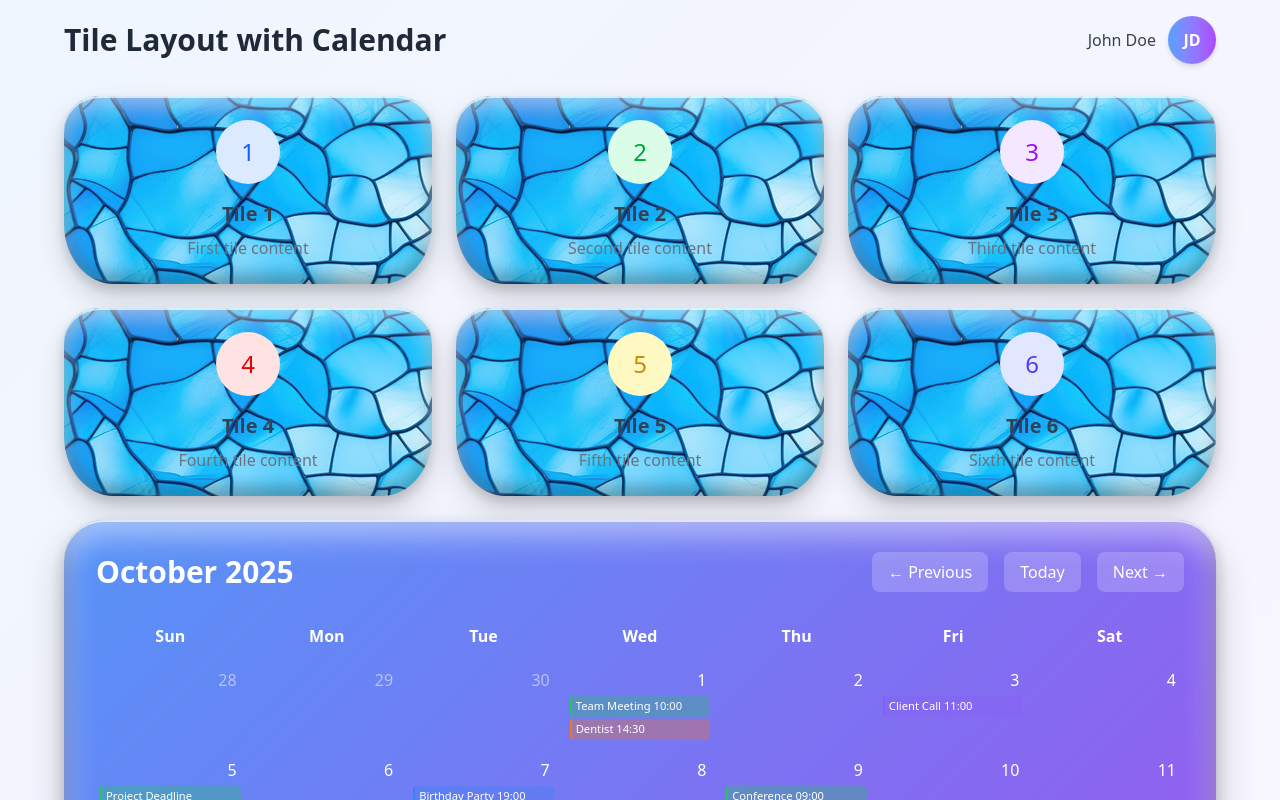
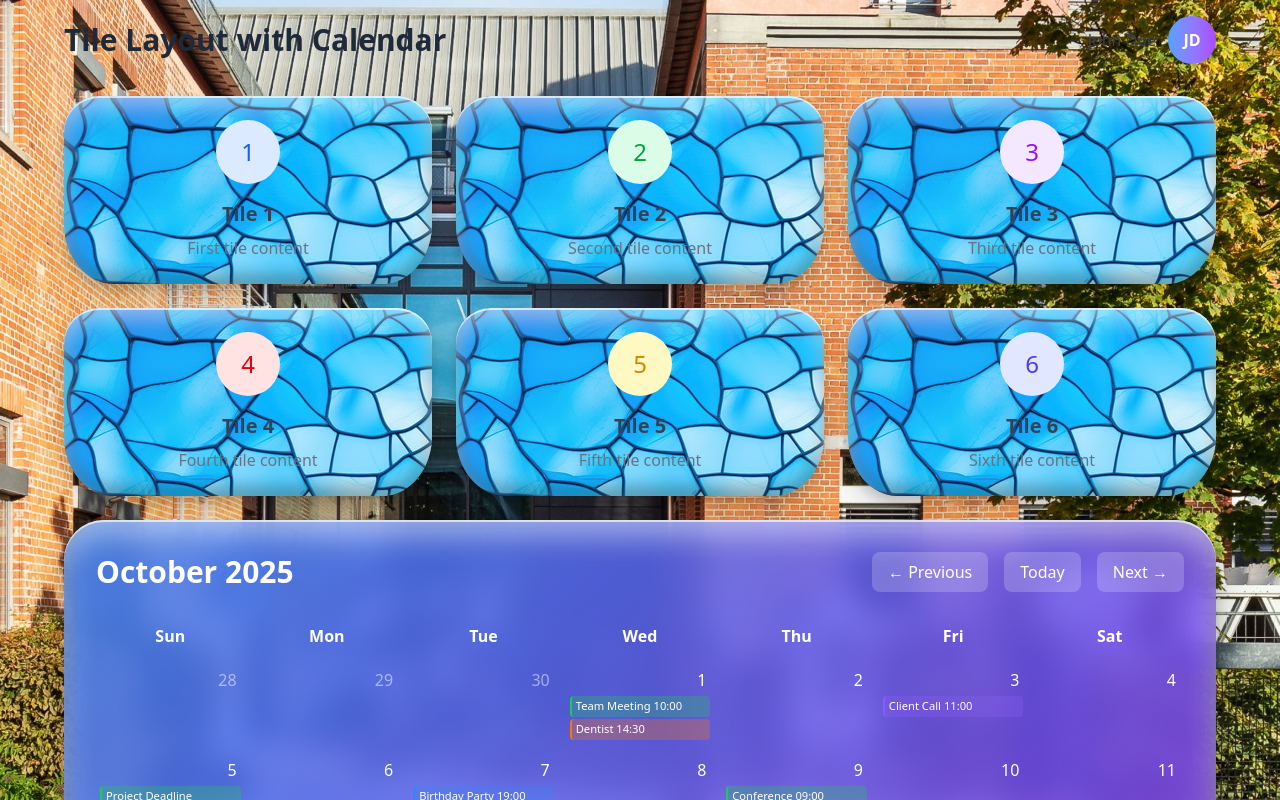
Before and after one commit to bloodbine/42broke2code_42HN_hackathon, an Angular app in the folder 42hn_clubs/: page / in a window 1280 px wide. Shown: the top 800 px of the page. Built offline with nearby package versions, Linux system fonts and the light colour scheme.

Commit message:
tHe BaCkGrOuNd

```diff
--- a/42hn_clubs/angular.json
+++ b/42hn_clubs/angular.json
@@ -106,5 +106,8 @@
         }
       }
     }
+  },
+  "cli": {
+    "analytics": false
   }
 }
--- a/42hn_clubs/src/app/app.component.html
+++ b/42hn_clubs/src/app/app.component.html
@@ -6,6 +6,10 @@
     <title>Tile Layout with Profile & Calendar</title>
     <script src="https://cdn.tailwindcss.com"></script>
     <style>
+        body {
+        background: url("assets/hb.jpg") no-repeat center center fixed;
+        background-size: cover; /* Ensures the image covers the entire page */
+    }
         .tile-3d {
             border-radius: 35px 35px 50px 50px / 35px 35px 60px 60px;
             box-shadow:
@@ -15,7 +19,7 @@
                 inset 0 -8px 16px rgba(0,0,0,0.2);
             position: relative;
             background:
-                linear-gradient(135deg, rgba(255,255,255,0.85) 0%, rgba(255,255,255,0.75) 100%);
+                linear-gradient(135deg, rgba(255,255,255,0.85) 0%, rgba(255,255,255,0.75) 70%);
             backdrop-filter: blur(10px);
             background-image:
                 url("assets/glass_background.jpg")
```
Also changed, not shown: 42hn_clubs/src/assets/hb.jpg (added).
